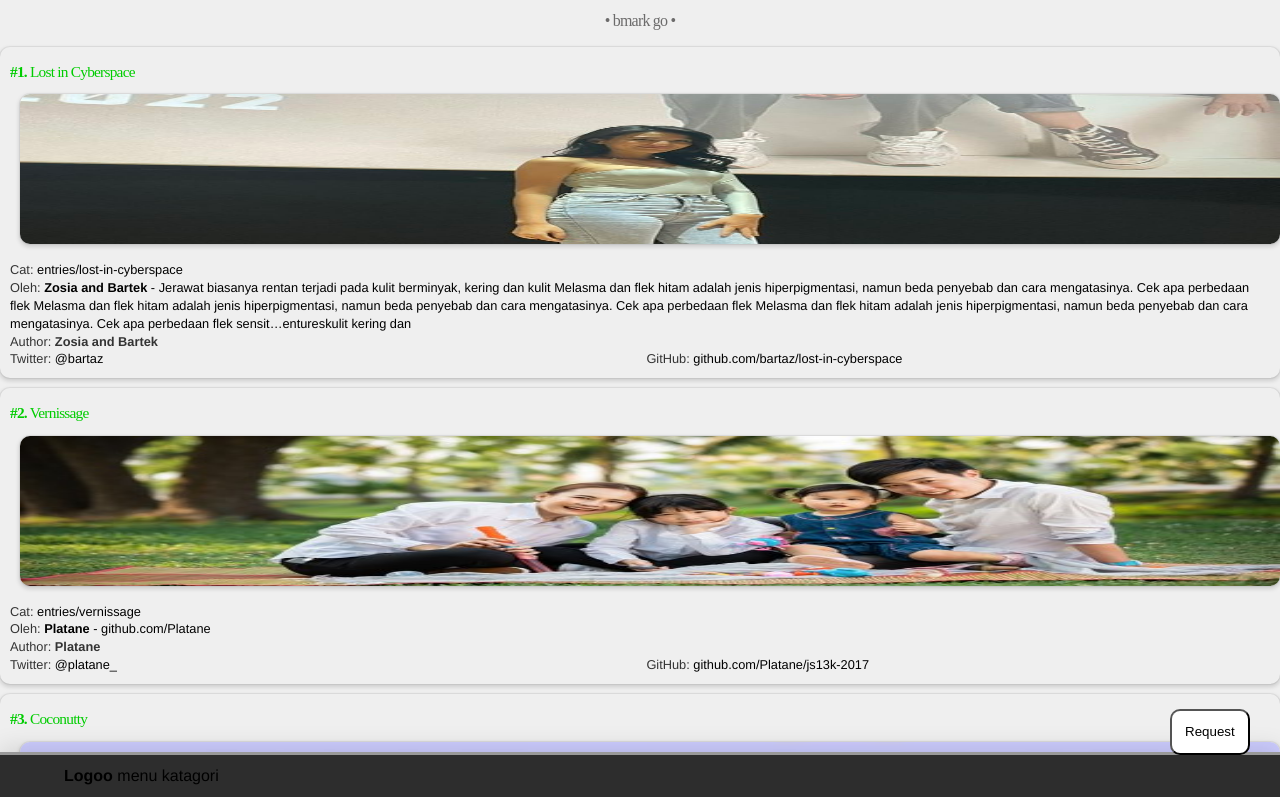
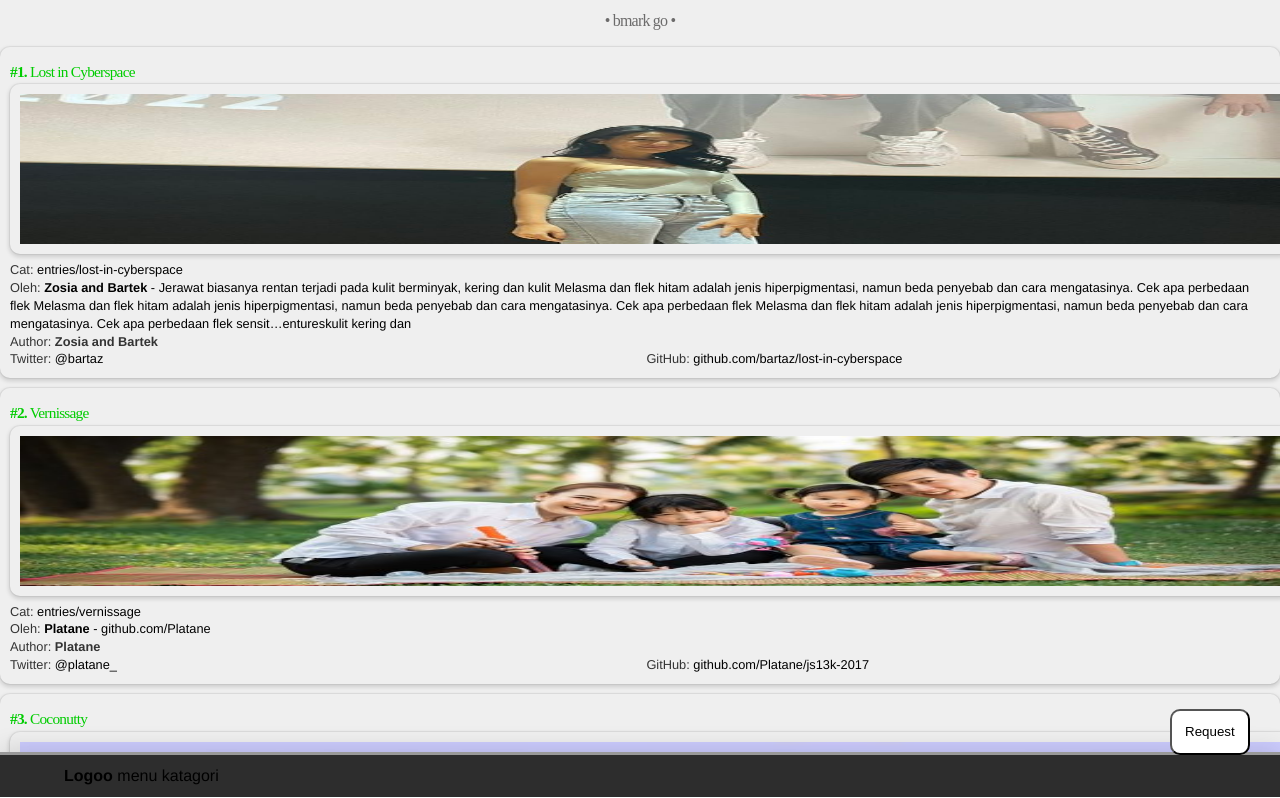
Before and after one commit to mansitee/mansitee.github.io, a plain HTML site: page my/index.html in a window 1280 px wide. Shown: the top 798 px of the page. Drawn offline with Linux system fonts and the light colour scheme.

Commit message:
Update style.css
Te

```diff
--- a/my/style.css
+++ b/my/style.css
@@ -54,7 +54,7 @@ main ul {tpadding: 0.2em;}
 main li {list-style:none;
 	line-height: 1.4em;
 	tmargin-left:2px;}
-main img{tfloat:right;width:100%; height:150px;border-radius:10px;margin:10px;}
+main img{tfloat:right;width:100%; height:150px;border-radius:10px;padding:10px 10px 10px 10px;}
 
 
 .profile{font-size:18px;color:#000;padding-top: 10px;border: 4px solid #5600ffd1; border-radius: 50%;
```
